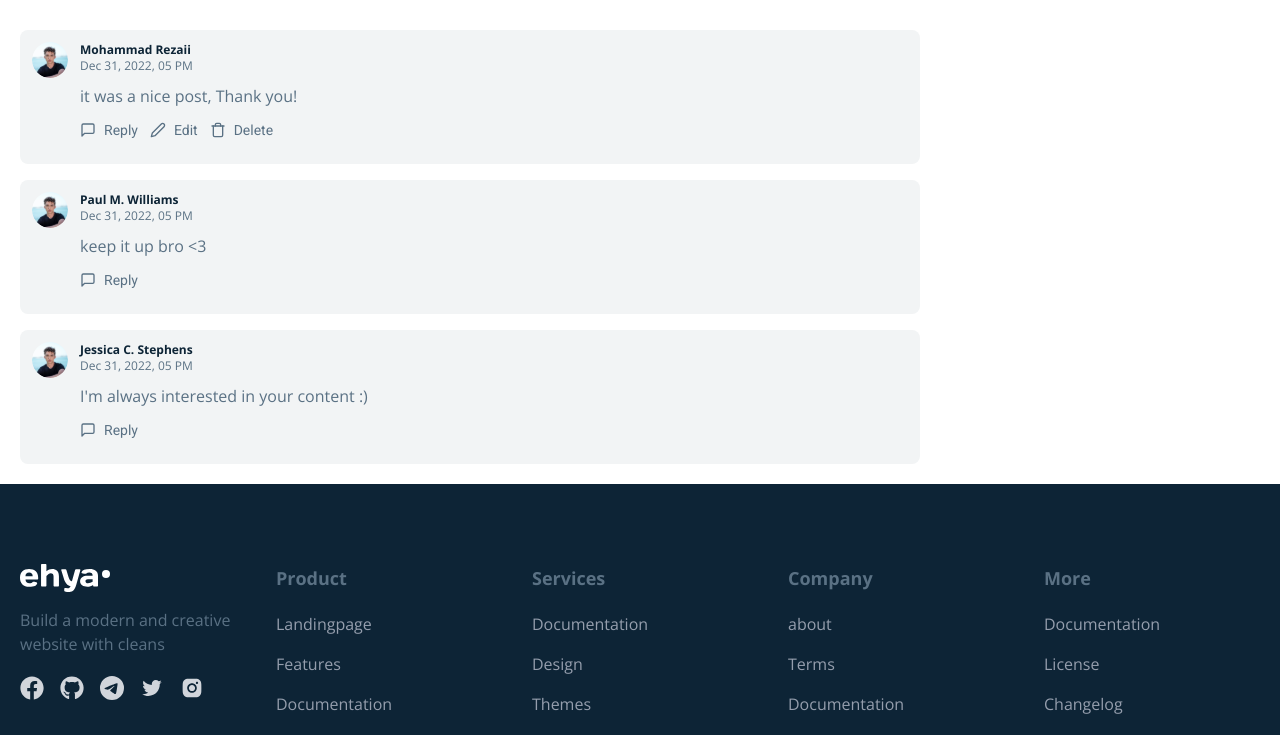
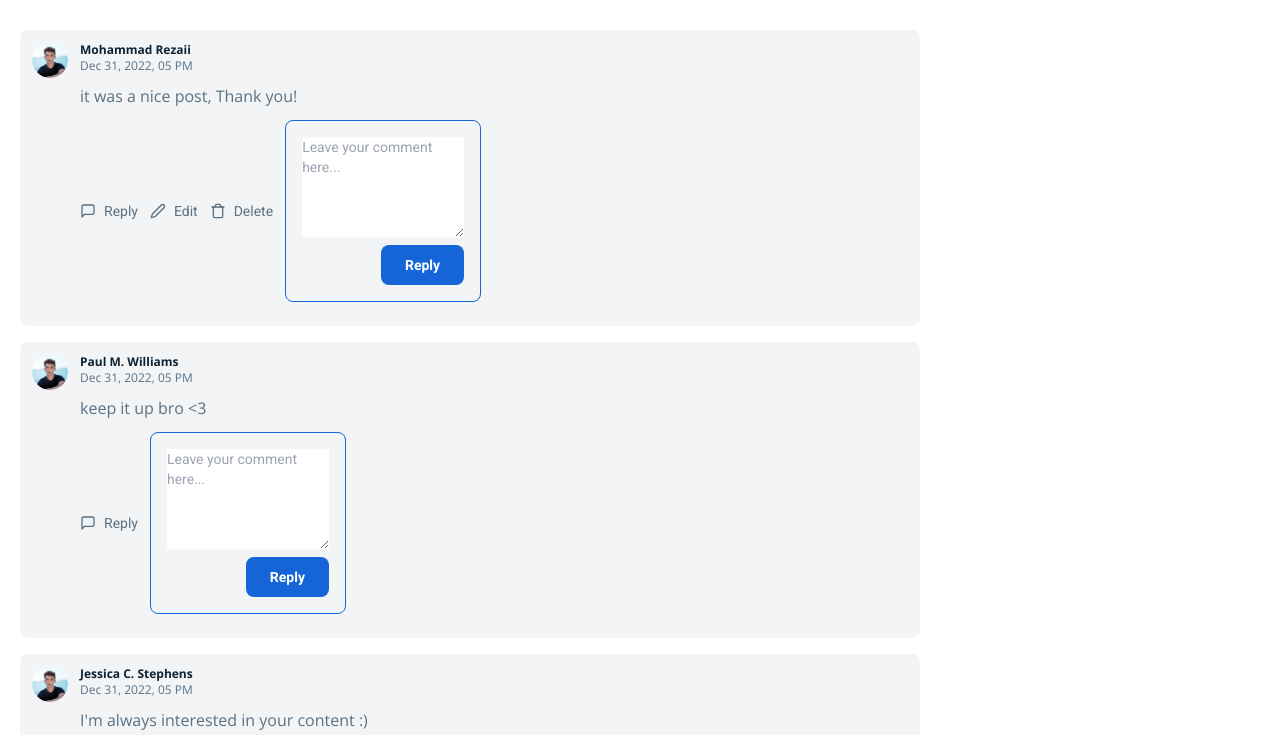
Before and after one commit to rizan1998/mern-blog-frontend, a React (Create React App) app: page /blog/1 in a window 1280 px wide. Shown: the part 1108-1843 px from the top of the page. Built offline with nearby package versions, Linux system fonts and the light colour scheme.

Commit message:
create conditional rendering when the comment is replying

```diff
--- a/src/components/comments/Comment.jsx
+++ b/src/components/comments/Comment.jsx
@@ -1,10 +1,12 @@
 import React from "react";
 import { FiMessageSquare, FiEdit2, FiTrash } from "react-icons/fi";
 import { images } from "../../constants";
+import CommentForm from "./CommentForm";
 
-const Comment = ({ comment, logginedUserId }) => {
+const Comment = ({ comment, logginedUserId, setAffectedComment }) => {
   const isUserLoggined = Boolean(logginedUserId);
   const commentBelongsToUser = logginedUserId === comment.user._id;
+  const isReplying = setAffectedComment;
   return (
     <div className="flex flex-nowrap items-start gap-x-3 bg-[#F2F4F5] p-3 rounded-lg">
       <img src={images.PostProfileImage} alt="user profile" className="w-9 h-9 object-cover rounded-full" />
@@ -21,7 +23,7 @@ const Comment = ({ comment, logginedUserId }) => {
         <p className="font-opensans mt-[10px] text-dark-light">{comment.desc}</p>
         <div className="flex items-center gap-x-3 text-dark-light font-roboto text-sm mt-3 mb-3">
           {isUserLoggined && (
-            <button className="flex items-center space-x-2">
+            <button className="flex items-center space-x-2" onClick={() => setAffectedComment({ type: "replying", _id: comment._id })}>
               <FiMessageSquare className="w-4 h-auto" />
               <span>Reply</span>
             </button>
@@ -38,6 +40,7 @@ const Comment = ({ comment, logginedUserId }) => {
               </button>
             </>
           )}
+          {isReplying && <CommentForm btnLabel="Reply" formSubmitHandler={(value) => addComment()} />}
         </div>
       </div>
     </div>
--- a/src/components/comments/CommentsContainer.jsx
+++ b/src/components/comments/CommentsContainer.jsx
@@ -5,8 +5,8 @@ import Comment from "./Comment";
 
 const CommentsContainer = ({ className, logginedUserId }) => {
   const [comments, setComments] = useState([]);
-
   const mainComments = comments.filter((comment) => comment.parent === null);
+  const [affectedComment, setAffectedComment] = useState(null);
 
   useEffect(() => {
     (async () => {
@@ -38,7 +38,7 @@ const CommentsContainer = ({ className, logginedUserId }) => {
       <CommentForm btnLabel="Send" formSubmitHandler={(value) => addCommentHandler(value)} />
       <div className="space-y-4 mt-8 ">
         {mainComments.map((comment, index) => (
-          <Comment key={index} comment={comment} logginedUserId={logginedUserId} />
+          <Comment key={index} comment={comment} logginedUserId={logginedUserId} affectedComment={affectedComment} setAffectedComment={setAffectedComment} />
         ))}
       </div>
     </div>
```
